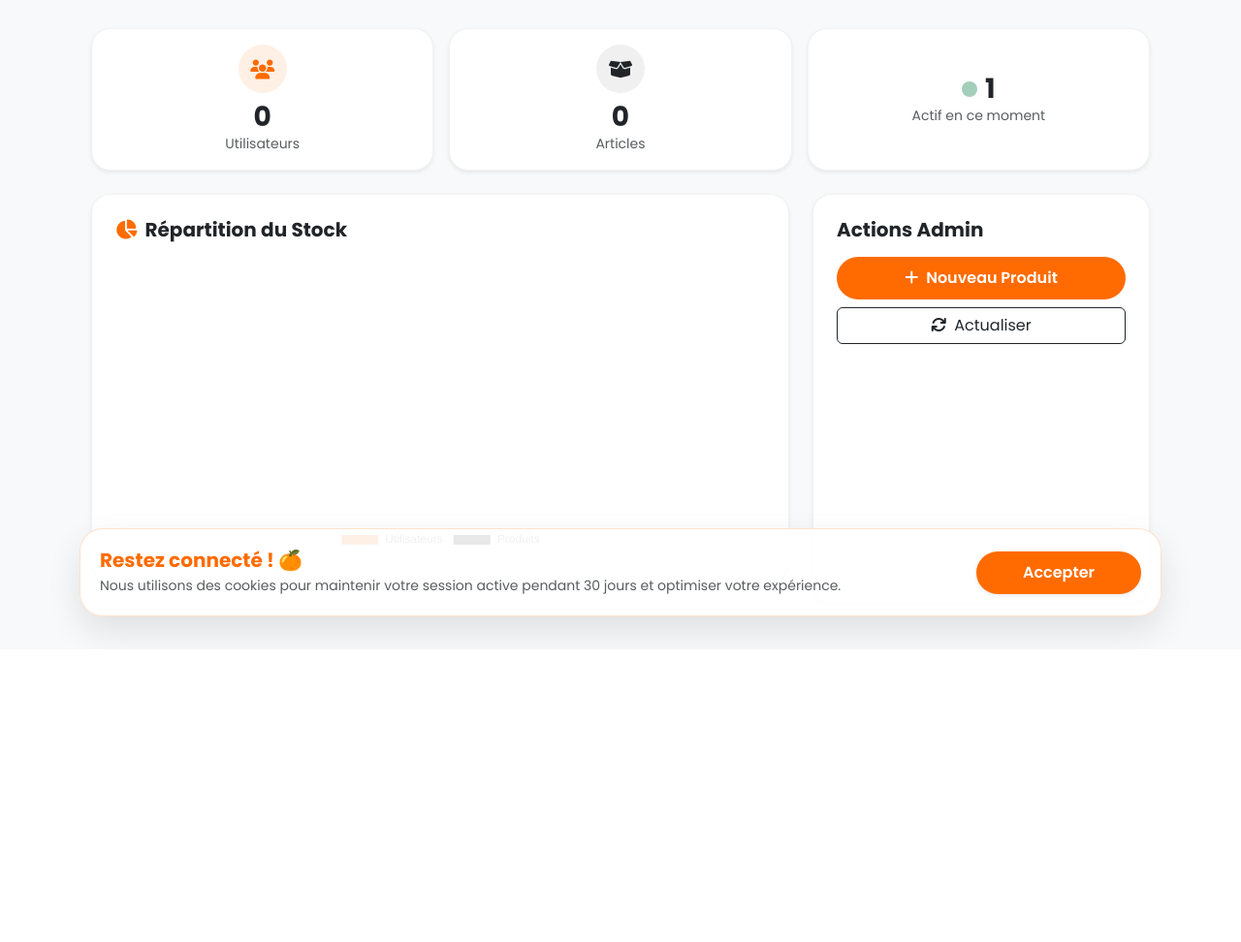
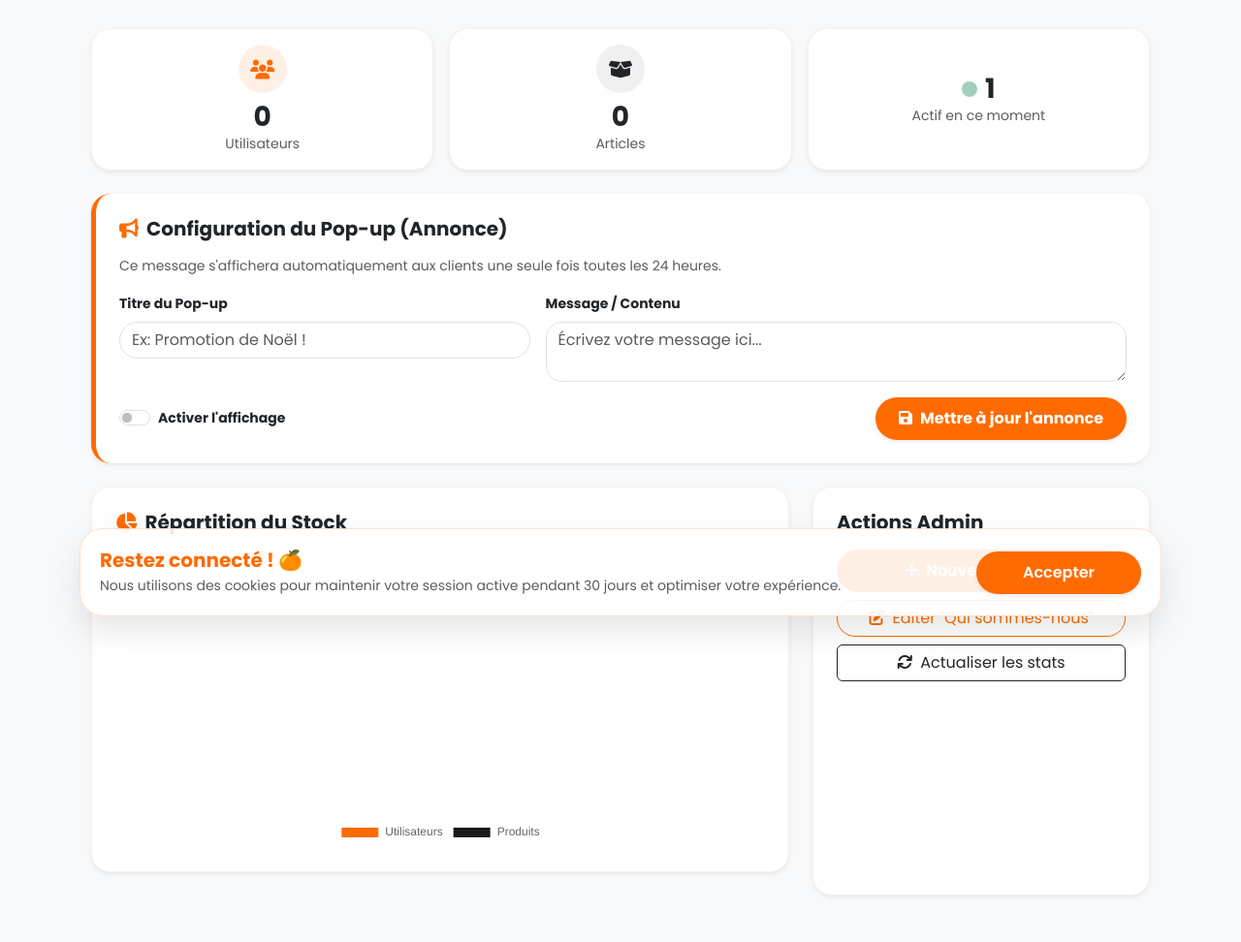
Before and after one commit to erno-ngoy/mal-offranel, a Flask app: page /admin/dashboard in a window 1280 px wide. Shown: the part 144-1116 px from the top of the page at 97% size. Before the commit the page ends 808 px from the top, so only its background shows below. Run offline with Flask 3, Linux system fonts and the light colour scheme; the visitor is signed in with stand-in values (Sample User, id 1); data that the repository does not hold is empty.

Commit message:
Correction d'un bug

```diff
--- a/app.py
+++ b/app.py
@@ -10,18 +10,15 @@ app = Flask(__name__)
 
 # --- CONFIGURATION SÉCURITÉ ET SESSION ---
 app.secret_key = "offranel_orange_secret"
-# Garde l'utilisateur connecté pendant 30 jours (indispensable pour mobile)
 app.config['PERMANENT_SESSION_LIFETIME'] = timedelta(days=30)
 
-# --- INITIALISATION FIREBASE (RAILWAY + LOCAL) ---
+# --- INITIALISATION FIREBASE ---
 if not firebase_admin._apps:
     service_account_info = os.environ.get('FIREBASE_CONFIG')
     if service_account_info:
-        # Configuration Railway (Variable d'environnement)
         cred_dict = json.loads(service_account_info)
         cred = credentials.Certificate(cred_dict)
     else:
-        # Configuration Local (Fichier JSON)
         cred = credentials.Certificate("serviceAccountKey.json")
     firebase_admin.initialize_app(cred)
 
@@ -33,7 +30,6 @@ db = firestore.client()
 @app.route('/')
 def index():
     try:
-        # Récupération des articles triés par date (les plus récents en premier)
         products_stream = db.collection('products').order_by('created_at', direction='DESCENDING').stream()
         products = []
         for doc in products_stream:
@@ -67,14 +63,10 @@ def profile(uid=None):
 def set_session():
     data = request.get_json()
     uid = data.get('uid')
-
-    # Activation de la session longue durée
     session.permanent = True
-
     user_ref = db.collection('users').document(uid)
     user_doc = user_ref.get()
 
-    # Déterminer le rôle (Admin ou User)
     if not user_doc.exists:
         role = 'user'
         user_ref.set({
@@ -88,12 +80,7 @@ def set_session():
         role = user_doc.to_dict().get('role', 'user')
         user_ref.update({'last_login': datetime.datetime.now()})
 
-    session.update({
-        'user_id': uid,
-        'name': data.get('name'),
-        'photo': data.get('photo'),
-        'role': role
-    })
+    session.update({'user_id': uid, 'name': data.get('name'), 'photo': data.get('photo'), 'role': role})
     return jsonify({"status": "ok", "role": role})
 
 
@@ -112,73 +99,86 @@ def panier():
 
 @app.route('/a-propos')
 def a_propos():
-    return render_template('a_propos.html')
+    about_doc = db.collection('settings').document('about_us').get()
+    content = about_doc.to_dict() if about_doc.exists else {"text": "Bienvenue sur Offranel Shop !"}
+    return render_template('a_propos.html', content=content)
 
 
-# --- ROUTES ADMINISTRATEUR (SÉCURISÉES) ---
+# API pour que le JavaScript récupère le message du pop-up
+@app.route('/api/get_popup')
+def get_popup():
+    doc = db.collection('settings').document('popup_message').get()
+    if doc.exists:
+        return jsonify(doc.to_dict())
+    return jsonify({"active": False})
+
+
+# --- ROUTES ADMINISTRATEUR ---
 
 @app.route('/admin/dashboard')
 def admin_dashboard():
     if session.get('role') != 'admin':
         return redirect(url_for('index'))
 
-    # Statistiques pour le graphique et les cartes
     users_count = len(list(db.collection('users').stream()))
     products_count = len(list(db.collection('products').stream()))
 
-    stats = {
-        "total_users": users_count,
-        "total_products": products_count,
-        "active_now": 1  # Simulation d'activité
-    }
-    return render_template('admin_dashboard.html', stats=stats)
+    # Récupération de la config actuelle du popup
+    pop_doc = db.collection('settings').document('popup_message').get()
+    popup_data = pop_doc.to_dict() if pop_doc.exists else {"title": "", "content": "", "active": False}
+
+    stats = {"total_users": users_count, "total_products": products_count, "active_now": 1}
+    return render_template('admin_dashboard.html', stats=stats, popup=popup_data)
+
+
+@app.route('/admin/update_popup', methods=['POST'])
+def update_popup():
+    if session.get('role') != 'admin':
+        return jsonify({"status": "error"}), 403
+    data = request.get_json()
+    db.collection('settings').document('popup_message').set({
+        'title': data.get('title'),
+        'content': data.get('content'),
+        'active': data.get('active'),
+        'updated_at': datetime.datetime.now()
+    })
+    return jsonify({"status": "success"})
+
+
+@app.route('/admin/modifier-a-propos', methods=['GET', 'POST'])
+def edit_about():
+    if session.get('role') != 'admin':
+        return redirect(url_for('index'))
+    if request.method == 'POST':
+        new_text = request.form.get('about_text')
+        db.collection('settings').document('about_us').set({"text": new_text})
+        flash("Page 'À propos' mise à jour !", "success")
+        return redirect(url_for('a_propos'))
+    about_doc = db.collection('settings').document('about_us').get()
+    current_text = about_doc.to_dict().get('text', '') if about_doc.exists else ""
+    return render_template('edit_about.html', current_text=current_text)
 
 
 @app.route('/publier', methods=['GET', 'POST'])
 def publier():
     if session.get('role') != 'admin':
         return redirect(url_for('index'))
-
     if request.method == 'POST':
         try:
             data = request.get_json()
-
-            # Utilisation de photo_url comme tu l'as défini
-            photo_url = data.get('photo_url')
-
             db.collection('products').add({
                 'title': data.get('title'),
                 'price': data.get('price'),
                 'currency': data.get('currency'),
                 'description': data.get('description'),
-                'images': [photo_url],  # On garde ta structure de liste
+                'images': [data.get('photo_url')],
                 'created_at': datetime.datetime.now()
             })
             return jsonify({"status": "success"})
         except Exception as e:
-            # Affiche l'erreur dans la console pour débugger
             print(f"ERREUR LORS DE LA PUBLICATION : {e}")
             return jsonify({"status": "error", "message": str(e)}), 500
-
     return render_template('publier.html')
-
-
-@app.route('/api/publier_multiple', methods=['POST'])
-def api_publier_multiple():
-    if session.get('role') != 'admin':
-        return jsonify({"status": "error"}), 403
-
-    data = request.get_json()
-    produits = data.get('produits', [])
-    batch = db.batch()
-
-    for p in produits:
-        doc_ref = db.collection('products').document()
-        p['created_at'] = datetime.datetime.now()
-        batch.set(doc_ref, p)
-
-    batch.commit()
-    return jsonify({"status": "success"})
 
 
 @app.route('/supprimer/<id>', methods=['POST'])
@@ -195,8 +195,6 @@ def logout():
     return redirect(url_for('index'))
 
 
-# --- LANCEMENT SERVEUR ---
 if __name__ == '__main__':
-    # Indispensable pour Railway
     port = int(os.environ.get("PORT", 5000))
     app.run(host='0.0.0.0', port=port, debug=True)
--- a/templates/admin_dashboard.html
+++ b/templates/admin_dashboard.html
@@ -39,6 +39,36 @@
         </div>
     </div>
 
+    <div class="row mb-4">
+        <div class="col-12">
+            <div class="glass-card p-4 shadow-sm border-0" style="border-left: 5px solid #FF6B00 !important;">
+                <h5 class="fw-bold mb-3"><i class="fas fa-bullhorn me-2 text-orange"></i>Configuration du Pop-up (Annonce)</h5>
+                <p class="small text-muted">Ce message s'affichera automatiquement aux clients une seule fois toutes les 24 heures.</p>
+
+                <div class="row g-3">
+                    <div class="col-md-5">
+                        <label class="form-label small fw-bold">Titre du Pop-up</label>
+                        <input type="text" id="adminPopTitle" class="form-control rounded-pill" value="{{ popup.title }}" placeholder="Ex: Promotion de Noël !">
+                    </div>
+                    <div class="col-md-7">
+                        <label class="form-label small fw-bold">Message / Contenu</label>
+                        <textarea id="adminPopContent" class="form-control rounded-4" rows="2" placeholder="Écrivez votre message ici...">{{ popup.content }}</textarea>
+                    </div>
+                </div>
+
+                <div class="d-flex align-items-center justify-content-between mt-3">
+                    <div class="form-check form-switch">
+                        <input class="form-check-input" type="checkbox" id="adminPopActive" {% if popup.active %}checked{% endif %}>
+                        <label class="form-check-label fw-bold small" for="adminPopActive">Activer l'affichage</label>
+                    </div>
+                    <button onclick="savePopup()" class="btn btn-orange rounded-pill px-4 fw-bold shadow-sm">
+                        <i class="fas fa-save me-2"></i>Mettre à jour l'annonce
+                    </button>
+                </div>
+            </div>
+        </div>
+    </div>
+
     <div class="row">
         <div class="col-lg-8 mb-4">
             <div class="glass-card p-4 shadow-sm">
@@ -56,8 +86,11 @@
                     <a href="/publier" class="btn btn-orange w-100">
                         <i class="fas fa-plus me-2"></i>Nouveau Produit
                     </a>
+                    <a href="/admin/modifier-a-propos" class="btn btn-outline-orange w-100">
+                        <i class="fas fa-edit me-2"></i>Editer "Qui sommes-nous"
+                    </a>
                     <button onclick="location.reload()" class="btn btn-outline-dark w-100">
-                        <i class="fas fa-sync me-2"></i>Actualiser
+                        <i class="fas fa-sync me-2"></i>Actualiser les stats
                     </button>
                 </div>
             </div>
@@ -67,6 +100,32 @@
 
 <script src="https://cdn.jsdelivr.net/npm/chart.js"></script>
 <script>
+    // FONCTION POUR SAUVEGARDER LE POPUP
+    async function savePopup() {
+        const data = {
+            title: document.getElementById('adminPopTitle').value,
+            content: document.getElementById('adminPopContent').value,
+            active: document.getElementById('adminPopActive').checked
+        };
+
+        try {
+            const res = await fetch('/admin/update_popup', {
+                method: 'POST',
+                headers: {'Content-Type': 'application/json'},
+                body: JSON.stringify(data)
+            });
+            if (res.ok) {
+                alert("📢 Annonce enregistrée avec succès !");
+            } else {
+                alert("Erreur lors de l'enregistrement.");
+            }
+        } catch (e) {
+            console.error(e);
+            alert("Erreur de connexion au serveur.");
+        }
+    }
+
+    // GRAPHIQUE
     document.addEventListener('DOMContentLoaded', function() {
         const ctx = document.getElementById('offranelChart').getContext('2d');
         new Chart(ctx, {
@@ -98,5 +157,10 @@
         border-radius: 20px;
         border: 1px solid rgba(0,0,0,0.05);
     }
+    .btn-orange { background-color: #FF6B00; color: white; border-radius: 50px; }
+    .btn-orange:hover { background-color: #e66000; color: white; }
+    .btn-outline-orange { border: 1px solid #FF6B00; color: #FF6B00; border-radius: 50px; }
+    .btn-outline-orange:hover { background-color: #FF6B00; color: white; }
+    .text-orange { color: #FF6B00; }
 </style>
 {% endblock %}
--- a/templates/base.html
+++ b/templates/base.html
@@ -162,5 +162,46 @@
             setTimeout(() => { banner.style.display = "none"; }, 600);
         }
     </script>
+<div class="modal fade" id="autoPopup" tabindex="-1" aria-hidden="true">
+    <div class="modal-dialog modal-dialog-centered">
+        <div class="modal-content" style="border-radius: 20px; border: none;">
+            <div class="modal-header border-0">
+                <h5 class="modal-title fw-bold text-orange" id="pTitle"></h5>
+                <button type="button" class="btn-close" data-bs-dismiss="modal" aria-label="Close"></button>
+            </div>
+            <div class="modal-body py-4 text-center">
+                <p id="pContent" class="fs-5 text-muted"></p>
+            </div>
+            <div class="modal-footer border-0">
+                <button type="button" class="btn btn-orange w-100 rounded-pill py-2 fw-bold" data-bs-dismiss="modal">OK, FERMER</button>
+            </div>
+        </div>
+    </div>
+</div>
+
+<script>
+document.addEventListener('DOMContentLoaded', async () => {
+    const popupKey = 'offranel_popup_expire';
+    const now = new Date().getTime();
+    const expireTime = localStorage.getItem(popupKey);
+
+    // Si pas de date enregistrée ou si le délai de 24h est dépassé
+    if (!expireTime || now > parseInt(expireTime)) {
+        const response = await fetch('/api/get_popup');
+        const data = await response.json();
+
+        if (data.active) {
+            document.getElementById('pTitle').innerText = data.title;
+            document.getElementById('pContent').innerText = data.content;
+
+            const myModal = new bootstrap.Modal(document.getElementById('autoPopup'));
+            myModal.show();
+
+            // Enregistrer l'expiration (Heure actuelle + 24 heures en millisecondes)
+            localStorage.setItem(popupKey, now + (24 * 60 * 60 * 1000));
+        }
+    }
+});
+</script>
 </body>
 </html>
```
